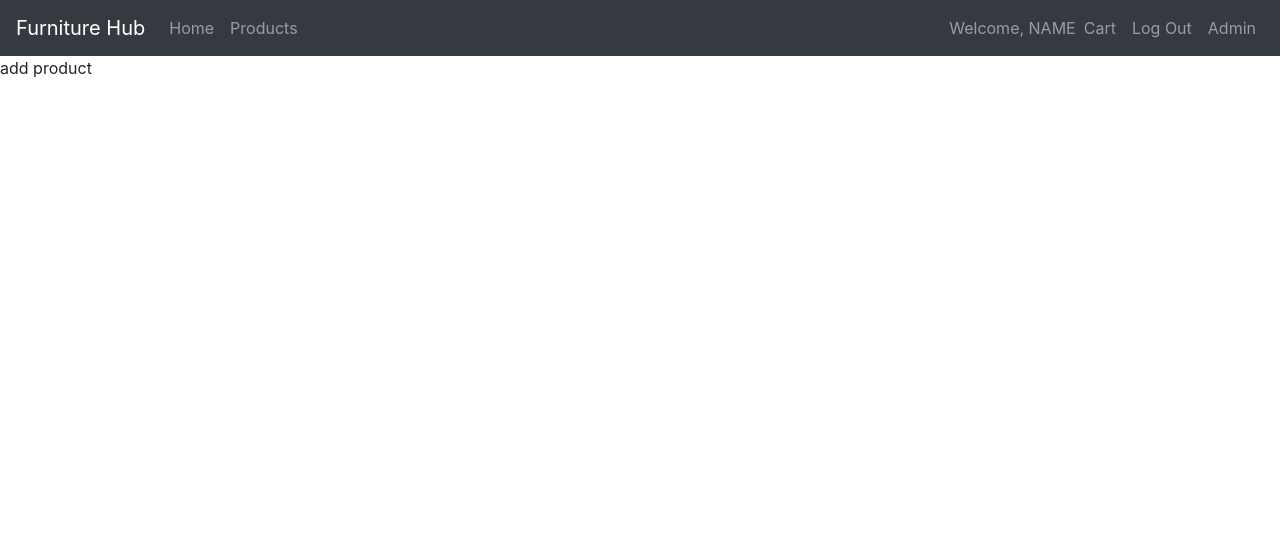
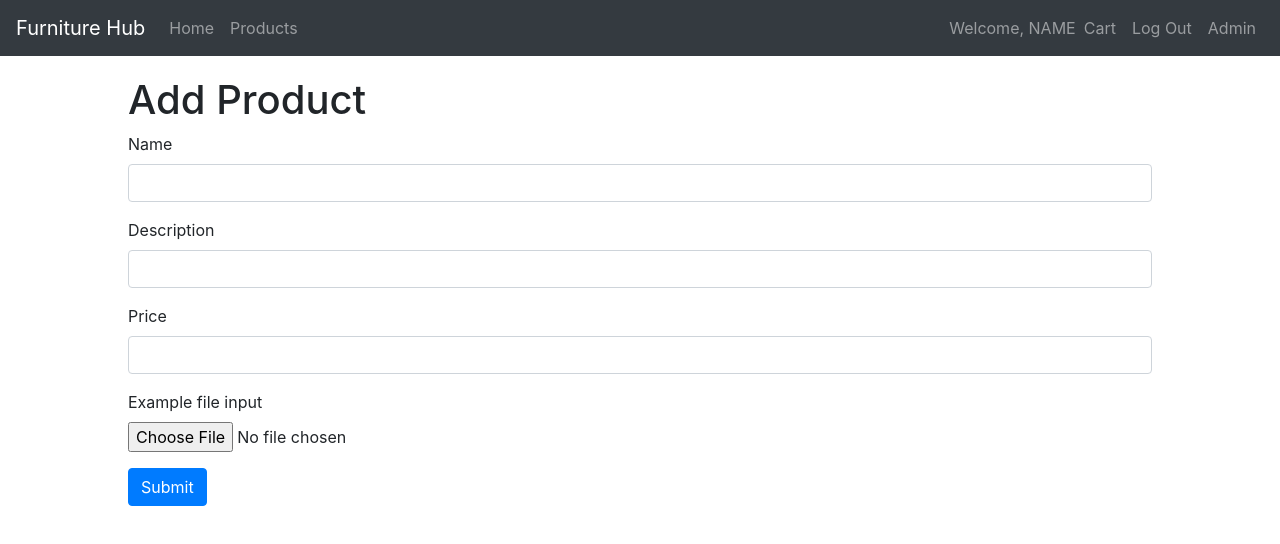
Before and after one commit to mathiast3/ecommerce-project, a React (Create React App) app in the folder frontend/: page /addproduct in a window 1280 px wide. Shown: the top 544 px of the page. Built offline with nearby package versions, Linux system fonts and the light colour scheme.

Commit message:
product inventory, add product, dashboard, nav

```diff
--- a/frontend/src/components/AddProduct/AddProduct.js
+++ b/frontend/src/components/AddProduct/AddProduct.js
@@ -1,7 +1,41 @@
 import { connect } from "react-redux";
+import { Form, Button } from "react-bootstrap";
 
 const AddProduct = () => {
-  return <div>add product</div>;
+  const handleSubmit = (event) => {
+    const form = event.currentTarget;
+    console.log(form);
+  };
+
+  return (
+    <div>
+      <h1>Add Product</h1>
+
+      <Form onSubmit={handleSubmit}>
+        <Form.Group controlId="productName">
+          <Form.Label>Name</Form.Label>
+          <Form.Control type="text" />
+        </Form.Group>
+
+        <Form.Group controlId="description">
+          <Form.Label>Description</Form.Label>
+          <Form.Control type="text" />
+        </Form.Group>
+
+        <Form.Group controlId="price">
+          <Form.Label>Price</Form.Label>
+          <Form.Control type="number" />
+        </Form.Group>
+
+        <Form.Group>
+          <Form.File id="exampleFormControlFile1" label="Example file input" />
+        </Form.Group>
+        <Button variant="primary" type="submit">
+          Submit
+        </Button>
+      </Form>
+    </div>
+  );
 };
 
 const mapStateToProps = (state) => ({});
--- a/frontend/src/components/AdminDashboard/AdminDashboard.js
+++ b/frontend/src/components/AdminDashboard/AdminDashboard.js
@@ -1,7 +1,29 @@
 import { connect } from "react-redux";
 
 export const AdminDashboard = () => {
-  return <div>dashboard</div>;
+  // temp var
+  let name = "jane";
+  return (
+    <div>
+      <h1>Admin Dashboard</h1>
+      <br />
+
+      <h2>
+        Welcome: {name} | <a href="/"> Logout</a>
+      </h2>
+      <br />
+
+      <h3>
+        <a href="/products">Product Inventory</a>
+      </h3>
+      <p>Here you can view, check and modify the product inventory</p>
+
+      <h3>
+        <a href="/customers">Customer Management</a>
+      </h3>
+      <p>Here you can view the customer information</p>
+    </div>
+  );
 };
 
 const mapStateToProps = (state) => ({});
--- a/frontend/src/components/App/App.css
+++ b/frontend/src/components/App/App.css
@@ -1,5 +1,10 @@
 .App {
-  text-align: center;
+  margin-top: 20px;
+  margin-bottom: 20px;
+  display: block;
+  margin-left: auto;
+  margin-right: auto;
+  width: 80%;
 }
 
 .App-logo {
--- a/frontend/src/components/App/App.js
+++ b/frontend/src/components/App/App.js
@@ -6,7 +6,9 @@ function App(props) {
   return (
     <div>
       <Nav />
-      <props.ChildComponent />
+      <div className="App">
+        <props.ChildComponent />
+      </div>
     </div>
   );
 }
--- a/frontend/src/components/Inventory/Inventory.css
+++ b/frontend/src/components/Inventory/Inventory.css
@@ -1,3 +1,13 @@
 th.sortable:focus {
   outline: none;
 }
+
+.imgContainer {
+  height: 50px;
+  width: 50px;
+  /* border: 1px solid blue; */
+}
+
+.imgProduct {
+  /* border: 1px solid red; */
+}
--- a/frontend/src/components/Inventory/Inventory.js
+++ b/frontend/src/components/Inventory/Inventory.js
@@ -2,22 +2,75 @@ import { connect } from "react-redux";
 import BootstrapTable from "react-bootstrap-table-next";
 import { Button } from "react-bootstrap";
 import "./Inventory.css";
+import exampleImage from "../../logo.svg";
 
 export const Inventory = () => {
+  // temp var
+  let isAdmin = true;
+
+  // renders up and down arrows indicating sort direction
+  const sortStyling = (order, column) => {
+    let up = String.fromCharCode(9652);
+    let down = String.fromCharCode(9662);
+
+    if (!order)
+      return (
+        <span>
+          &nbsp;&nbsp;
+          <font color="lightgrey">
+            {down}
+            {up}
+          </font>
+        </span>
+      );
+    else {
+      return (
+        <span>
+          &nbsp;&nbsp;<font color="black">{order === "asc" ? up : down}</font>
+        </span>
+      );
+    }
+  };
+
+  const priceFormatter = (cell, row) => {
+    return <span>$ {cell}</span>;
+  };
+
+  const imageFormatter = (cell, row) => {
+    return (
+      <span className="imgContainer">
+        <img src={cell} alt="item" className="imgProduct" />
+      </span>
+    );
+  };
+
+  // go to addproduct page? or an edit product page?
+  // delete call delete()
+  const optionsFormatter = (cell, row) => {
+    return (
+      <span>
+        <Button sm>Edit</Button> <Button sm>Delete</Button>
+      </span>
+    );
+  };
+
   const renderTable = () => {
     const products = [
       {
         id: 0,
+        image: exampleImage,
         name: "item0",
         price: "100",
       },
       {
         id: 1,
+        image: "",
         name: "item1",
         price: "111",
       },
       {
         id: 2,
+        image: "",
         name: "item3",
         price: "222",
       },
@@ -30,6 +83,11 @@ export const Inventory = () => {
         sort: true,
       },
       {
+        dataField: "image",
+        text: "Image",
+        formatter: (row, cell) => imageFormatter(row, cell),
+      },
+      {
         dataField: "name",
         text: "Product Name",
         sort: true,
@@ -40,32 +98,18 @@ export const Inventory = () => {
         text: "Product Price",
         sort: true,
         sortCaret: (order, column) => sortStyling(order, column),
+        formatter: (row, cell) => priceFormatter(row, cell),
       },
     ];
 
-    // renders up and down arrows indicating sort direction
-    const sortStyling = (order, column) => {
-      let up = String.fromCharCode(9652);
-      let down = String.fromCharCode(9662);
-
-      if (!order)
-        return (
-          <span>
-            &nbsp;&nbsp;
-            <font color="lightgrey">
-              {down}
-              {up}
-            </font>
-          </span>
-        );
-      else {
-        return (
-          <span>
-            &nbsp;&nbsp;<font color="black">{order === "asc" ? up : down}</font>
-          </span>
-        );
-      }
-    };
+    // admin has additional functionality: update, delete
+    const adminColumns = columns.concat([
+      {
+        dataField: "",
+        text: "Options",
+        formatter: (row, cell) => optionsFormatter(row, cell),
+      },
+    ]);
 
     const defaultSorted = [
       {
@@ -78,7 +122,7 @@ export const Inventory = () => {
       <BootstrapTable
         keyField="id"
         data={products}
-        columns={columns}
+        columns={isAdmin ? adminColumns : columns}
         defaultSorted={defaultSorted}
         striped
         hover
@@ -93,7 +137,7 @@ export const Inventory = () => {
       <h1>Product Inventory</h1>
       {renderTable()}
 
-      <Button href="/addproduct">Add Product</Button>
+      {isAdmin ? <Button href="/addproduct">Add Product</Button> : null}
     </div>
   );
 };
--- a/frontend/src/components/Nav/Nav.js
+++ b/frontend/src/components/Nav/Nav.js
@@ -28,7 +28,7 @@ export const NavComponent = () => {
         <Navbar.Brand>Furniture Hub</Navbar.Brand>
         <Nav className="mr-auto">
           <Nav.Link href="/home">Home</Nav.Link>
-          <Nav.Link href="/inventory">Products</Nav.Link>
+          <Nav.Link href="/products">Products</Nav.Link>
         </Nav>
         <Nav>
           <Navbar.Text>Welcome, NAME </Navbar.Text>
--- a/frontend/src/routes.js
+++ b/frontend/src/routes.js
@@ -54,7 +54,7 @@ const createRoutes = () => (
       />
 
       <Route
-        path="/inventory"
+        path="/products"
         render={(...props) => <App ChildComponent={Inventory} />}
       />
 
```
